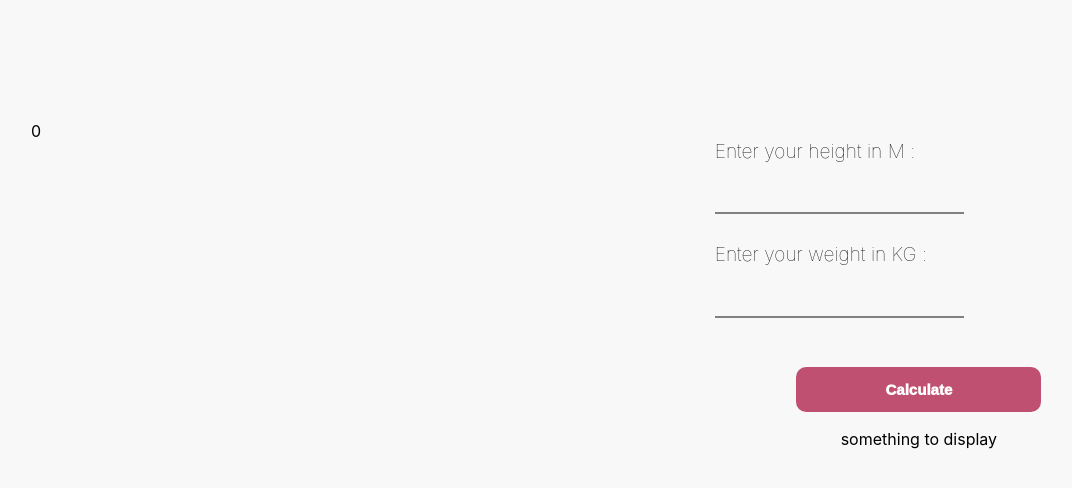
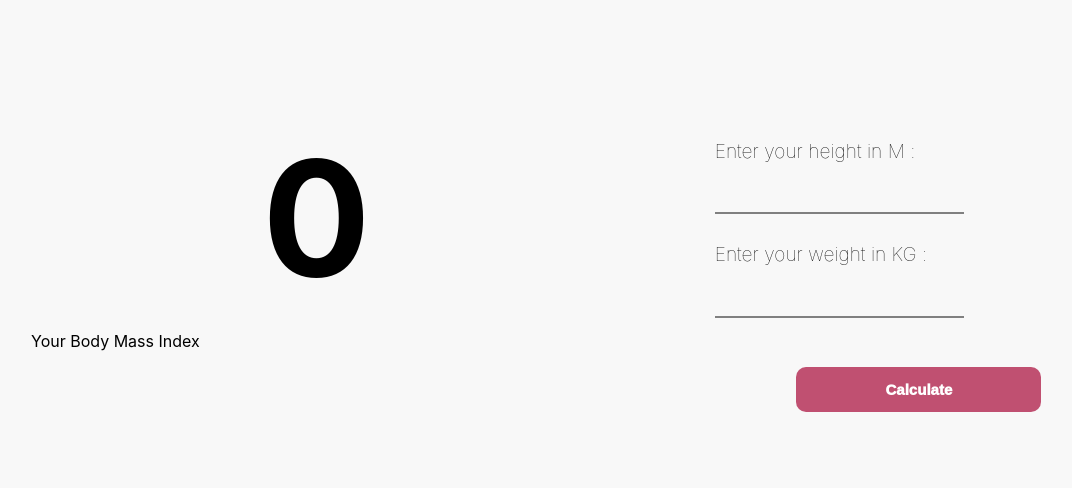
Before and after one commit to KwesiSai/weighvy-app, a React (Create React App) app: page /bmi in a window 1280 px wide. Both pictures are taken after typing "5", "5" into the empty fields and a click on the button "Calculate". Shown: the top 488 px of the page, without its empty margins (36-1108 px from the left). Built offline with nearby package versions, Linux system fonts and the light colour scheme; the HTML template or start-up script is replaced by a standard one.

Commit message:
Update styling for bmi feature: input error

```diff
--- a/src/components/BMI.tsx
+++ b/src/components/BMI.tsx
@@ -2,6 +2,7 @@ import React from "react";
 import Bimage from "../assets/bmi.jpg";
 import styled from "styled-components";
 import { useState } from 'react';
+import { AiOutlineCloseCircle } from "react-icons/ai";
 
 const pageColorWine = "rgba(173, 23, 68, 0.747)";
 const pageColorGray = "rgba(196, 188, 187, 0.1)";
@@ -16,6 +17,11 @@ const LogoSection = styled.section`
     display: flex;
     flex-direction: column;
     padding: 0 0 0 10%;
+    div{
+        font-size: 1000%;
+        align-self: center;
+        font-weight: 700;
+    }
 
     img{
         height: auto;
@@ -74,9 +80,12 @@ const CalculateSection = styled.section`
         margin-bottom: 3%;
         font-size: 120%;
     }
+
 `
 const DisplayContainer = styled.div`
     justify-self: center;
+    color: red;
+    font-weight: 500;
 `
 
 const  BMI: React.FC = () => {
@@ -84,6 +93,8 @@ const  BMI: React.FC = () => {
     const [heightValue, setHeightValue] = useState("");
     const [weightValue, setWeightValue] = useState("");
     const [bodyMassIndex, setBodyMassIndex] = useState(0);
+    const [inputError, setInputError] = useState(false);
+
 
     const handleHeightChange  = (event: React.ChangeEvent<HTMLInputElement>) => {
         let value = event.target.value.replace(/[eE]/g, "");
@@ -95,11 +106,16 @@ const  BMI: React.FC = () => {
     }
     const handleSubmitForm = (event: React.ChangeEvent<HTMLButtonElement>) => {
         event.preventDefault();
+        if(!heightValue || !weightValue){
+            setInputError(true);
+            return;
+        }
         let value = Math.floor(Number(weightValue)/(Number(heightValue)*Number(heightValue)));
         setBodyMassIndex(value);
         setIsSubmitted(true);
         setHeightValue("");
         setWeightValue("");
+        setInputError(false);
     }
     return (
         <MainContainer>
@@ -107,9 +123,14 @@ const  BMI: React.FC = () => {
                 {!isSubmitted ?(
                     <img src={Bimage} alt="bmi"/>
                 ):(
+                    <>
                     <div>
                         {bodyMassIndex}
                     </div>
+                    <p>
+                     Your Body Mass Index
+                    </p>
+                    </>
                 )}
             </LogoSection>
             <CalculateSection>
@@ -121,7 +142,12 @@ const  BMI: React.FC = () => {
                     <button type="submit" onClick={handleSubmitForm}>Calculate</button>
                 </form>
                 <DisplayContainer>
-                    something to display
+                    {inputError &&
+                    <>
+                    <AiOutlineCloseCircle/>
+                    <span>Please provide input values!</span>
+                    </>
+                    }
                 </DisplayContainer>
             </CalculateSection>
         </MainContainer>
```
